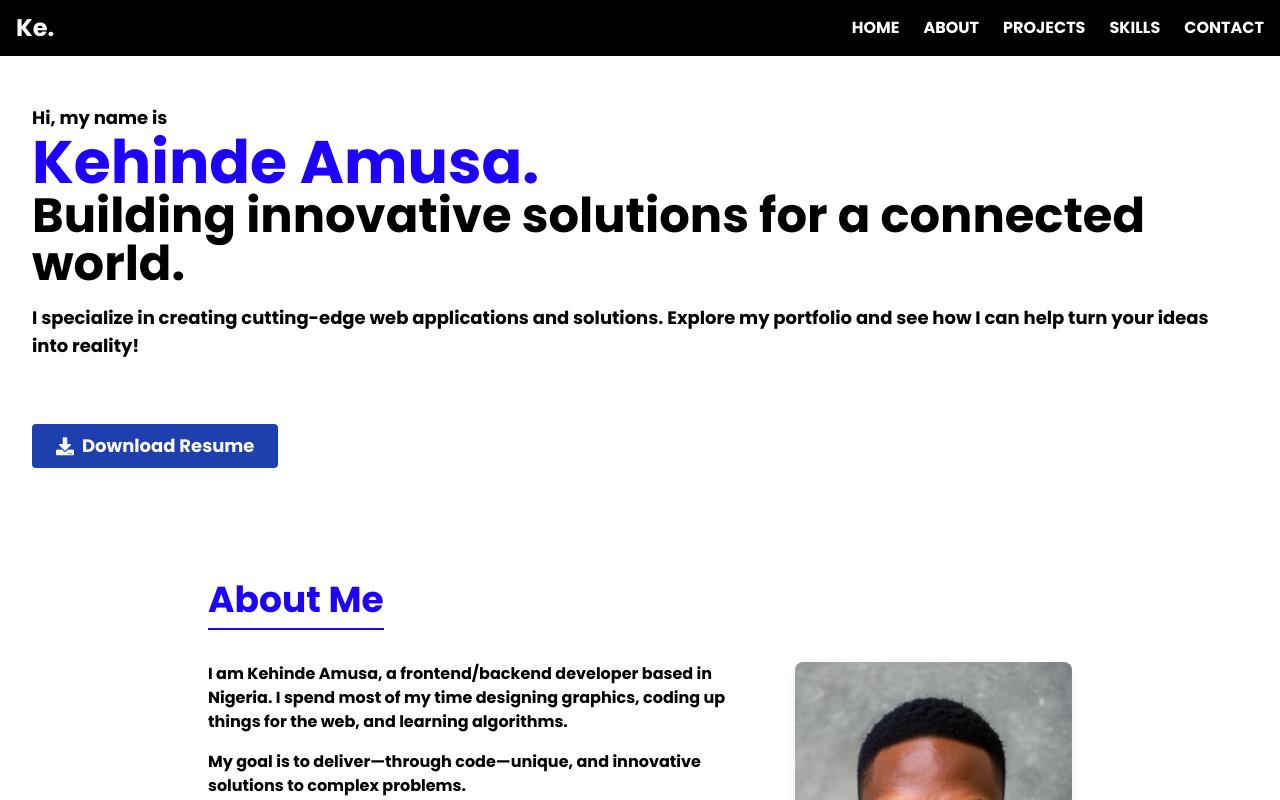
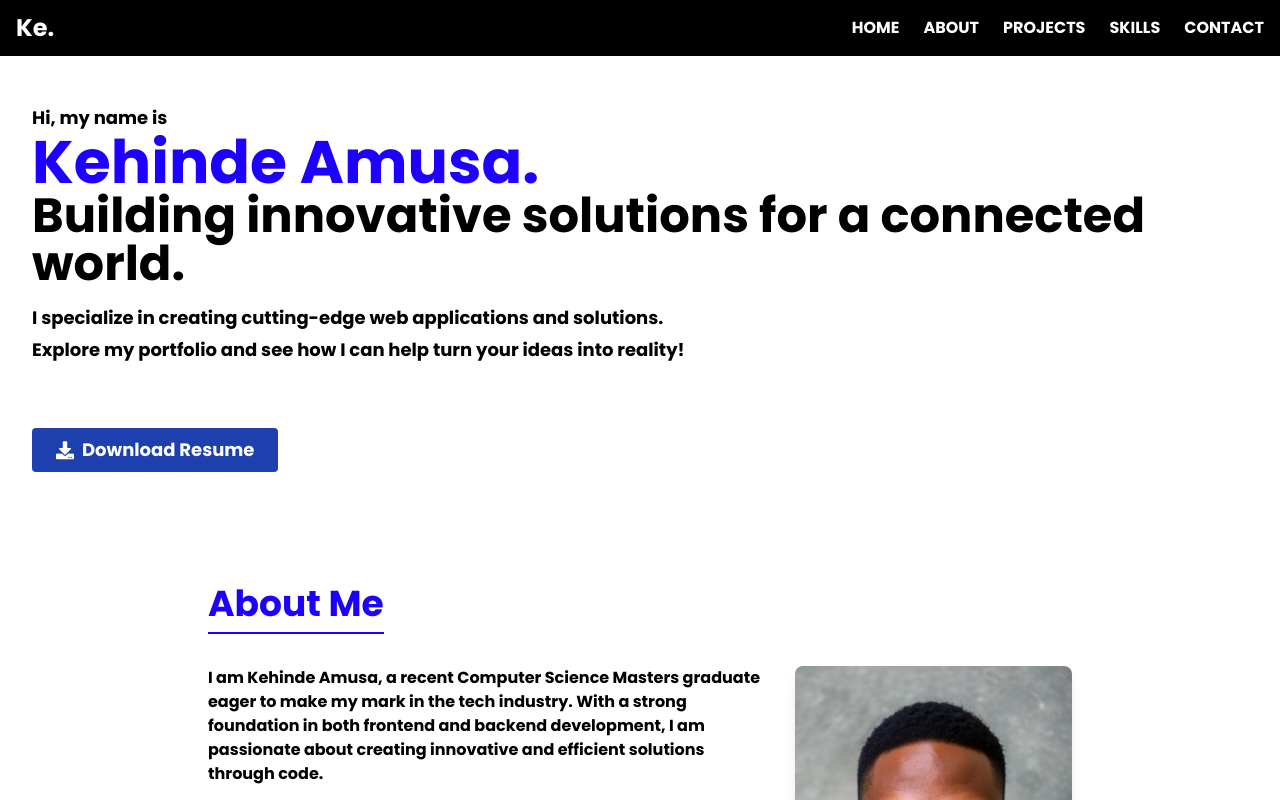
Before and after one commit to kehinde-am/kenny-portfolio, a Vue app: page / in a window 1280 px wide. Shown: the top 800 px of the page. Built offline with nearby package versions, Linux system fonts and the light colour scheme.

Commit message:
refactor: modified changes

```diff
--- a/src/components/About.vue
+++ b/src/components/About.vue
@@ -6,10 +6,10 @@
       <div class="flex flex-col md:flex-row items-center md:items-start">
         <div class="md:w-2/3 text-black">
           <p class="mb-4">
-            I am Kehinde Amusa, a frontend/backend developer based in Nigeria. I spend most of my time designing graphics, coding up things for the web, and learning algorithms.
+            I am Kehinde Amusa, a recent Computer Science Masters graduate eager to make my mark in the tech industry. With a strong foundation in both frontend and backend development, I am passionate about creating innovative and efficient solutions through code.
           </p>
           <p class="mb-4">
-            My goal is to deliver—through code—unique, and innovative solutions to complex problems.
+            During my studies, I dedicated myself to designing graphics, building web applications, and mastering algorithms. My goal is to leverage these skills to deliver unique and effective solutions to complex problems.
           </p>
           <p class="mb-4">
             If my portfolio interests you, or you need an enthusiastic developer on your team, I am <a href="mailto:kennyamusa@gmail.com" class="text-blue-600 underline">available for hire</a>.
--- a/src/views/Home.vue
+++ b/src/views/Home.vue
@@ -6,8 +6,8 @@
       <h3 class="text-5xl font-bold text-gray-800">Building innovative solutions for a connected world.</h3>
       <p class="text-lg mt-4 text-blue-700">
         I specialize in creating cutting-edge web applications and solutions.
-         Explore my portfolio and see how I can help turn your ideas into reality!
       </p>
+      <p class="text-lg mt-1 text-blue-700">Explore my portfolio and see how I can help turn your ideas into reality!</p>
     </section>
     <div class="flex space-x-4 mb-12">
       <a href="/path/to/your/document.pdf" download class="bg-blue-800 text-white px-6 py-2 text-lg font-semibold rounded flex items-center">
@@ -49,15 +49,15 @@
 }
 
 .intro h1 {
-  color: #1e00ff; /* Custom blue color */
+  color: #1e00ff;
 }
 
 .intro h3 {
-  color: #000000; /* Custom gray color */
+  color: #000000;
 }
 
 .intro p {
-  color: #000000; /* Custom gray color */
+  color: #000000;
 }
 
 section {
```
